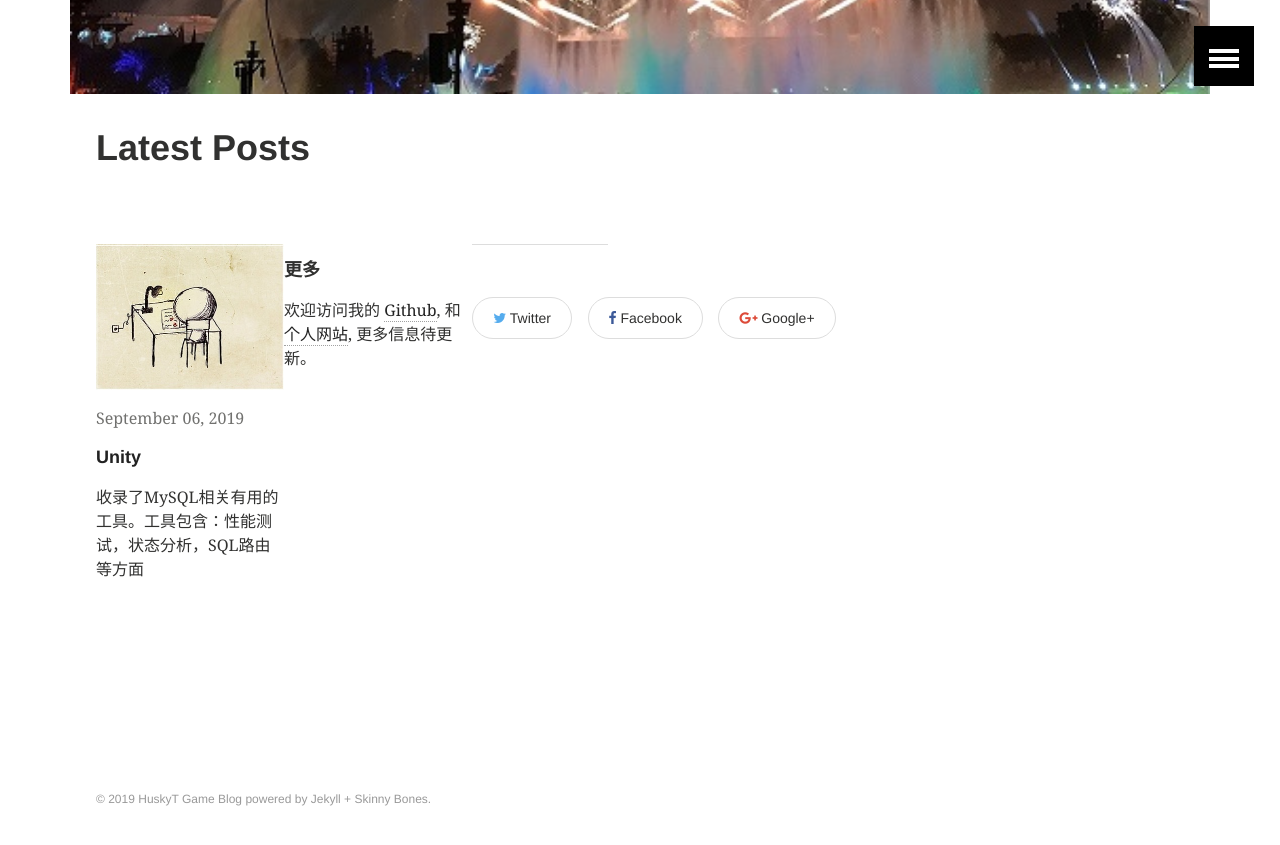
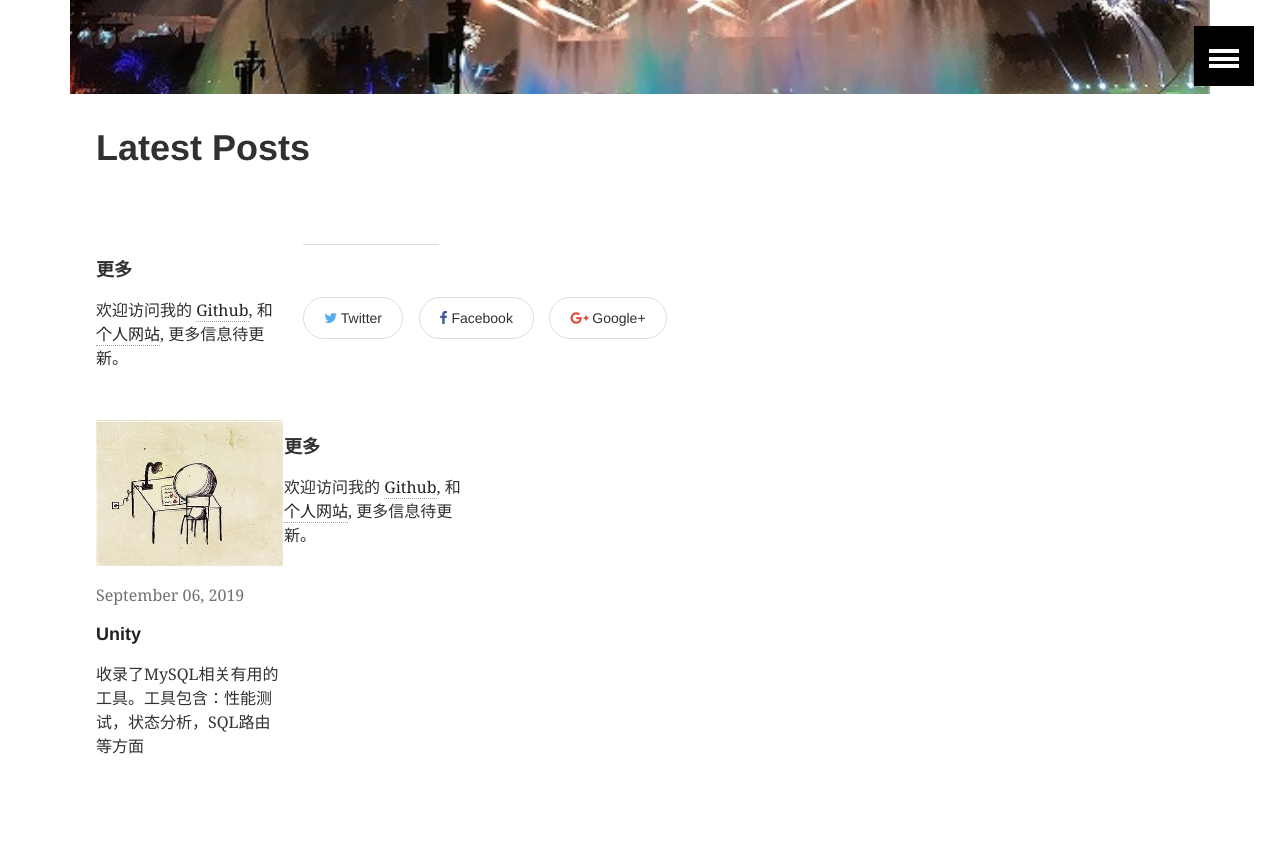
Before and after one commit to HuskyTGame/HuskyTGame.github.io, a Jekyll site: the page built from index.md, in a window 1280 px wide and 900 px high, scrolled down 588 px. Shown: the top 845 px of the window. Built offline with Jekyll 4.4.1, drawn with Linux system fonts in a browser that asks for light colours.

Commit message:
Update index.md

```diff
--- a/index.md
+++ b/index.md
@@ -6,7 +6,10 @@ image:
     feature: /cover/tempcover.jpg
 ---
 
-<div class="tiles">
+<div class="tile">
+  <h2 class="post-title">更多</h2>
+  <p class="post-excerpt">欢迎访问我的 <a href="https://github.com/HuskyTGame">Github</a>, 和<a href="https://huskytgame.github.io/">个人网站</a>, 更多信息待更新。</p>
+</div><!-- /.tile -->
 <div class="tiles">
 {% for post in site.posts %}
 	{% include post-grid.html %}
```
